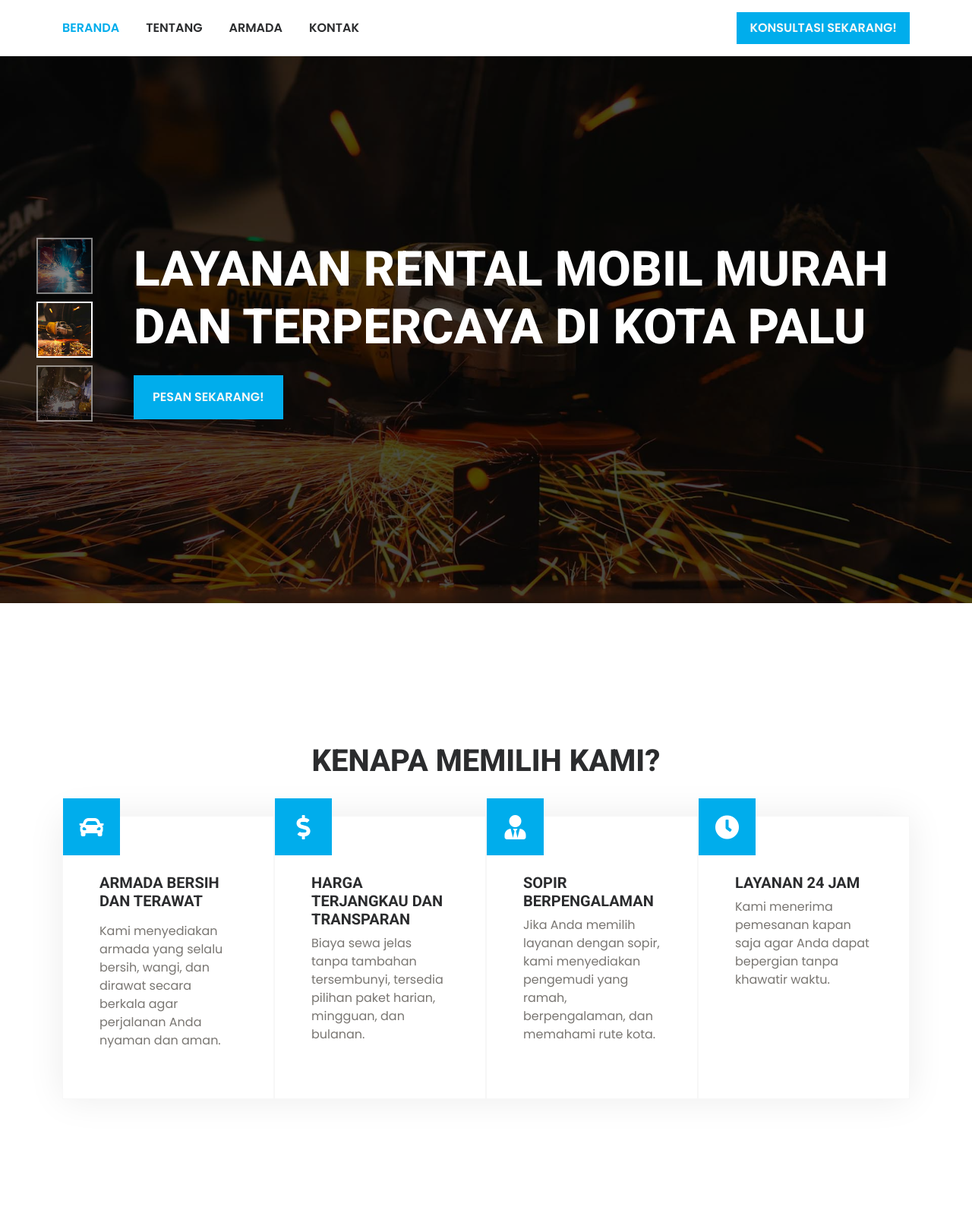
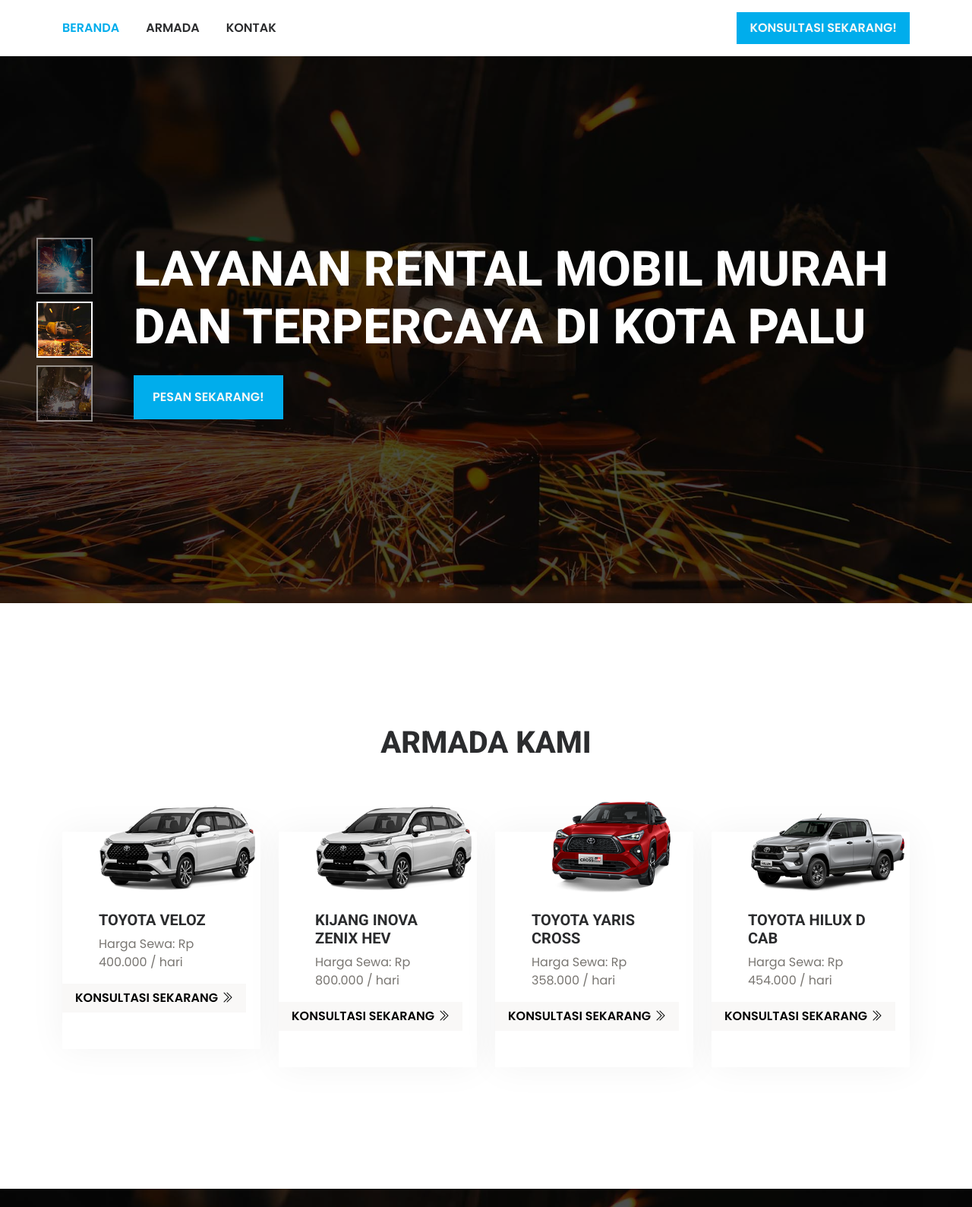
Before and after one commit to ledwinEzkiel/ledwinEzkiel.github.io, a plain HTML site: page rental_mobil/index.html in a window 1280 px wide. Shown: the part 70-1659 px from the top of the page at 76% size. Drawn offline with nearby package versions, Linux system fonts and the light colour scheme.

Commit message:
Add files via upload

```diff
--- a/rental_mobil/index.html
+++ b/rental_mobil/index.html
@@ -81,7 +81,7 @@
                 <div class="collapse navbar-collapse" id="navbarCollapse">
                     <div class="navbar-nav">
                         <a href="index.html" class="nav-item nav-link active">Beranda</a>
-                        <a href="#about" class="nav-item nav-link">Tentang</a>
+                        <!-- <a href="#about" class="nav-item nav-link">Tentang</a> -->
                         <a href="#armada" class="nav-item nav-link">Armada</a>
                         <a href="#kontak" class="nav-item nav-link">Kontak</a>
                     </div>
@@ -145,7 +145,7 @@
 
 
     <!-- Features Start -->
-    <div class="container-fluid pt-6 pb-6" id="about">
+    <!-- <div class="container-fluid pt-6 pb-6" id="about">
         <div class="container pt-4">
             <div class="text-center mx-auto wow fadeInUp" data-wow-delay="0.1s" style="max-width: 600px;">
                 <h1 class="display-6 text-uppercase mb-5">Kenapa Memilih Kami?</h1>
@@ -202,7 +202,7 @@
                 </div>
             </div>
         </div>
-    </div>
+    </div> -->
     <!-- Features End -->
 
 
```
